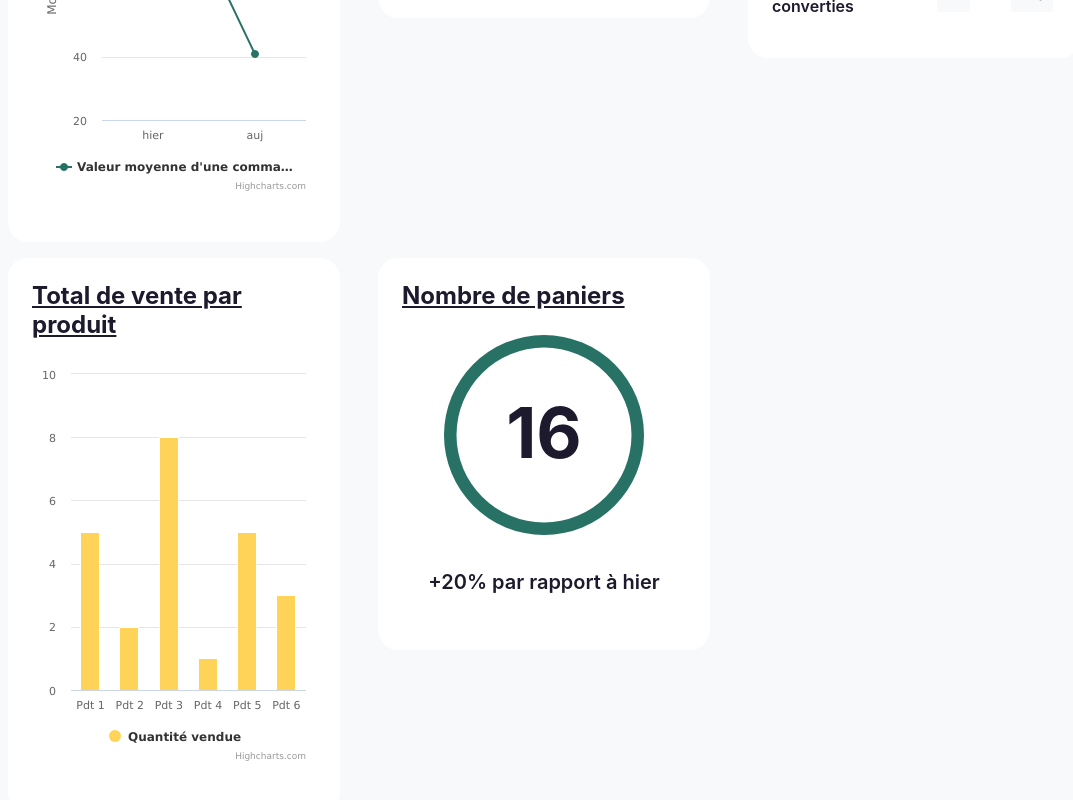
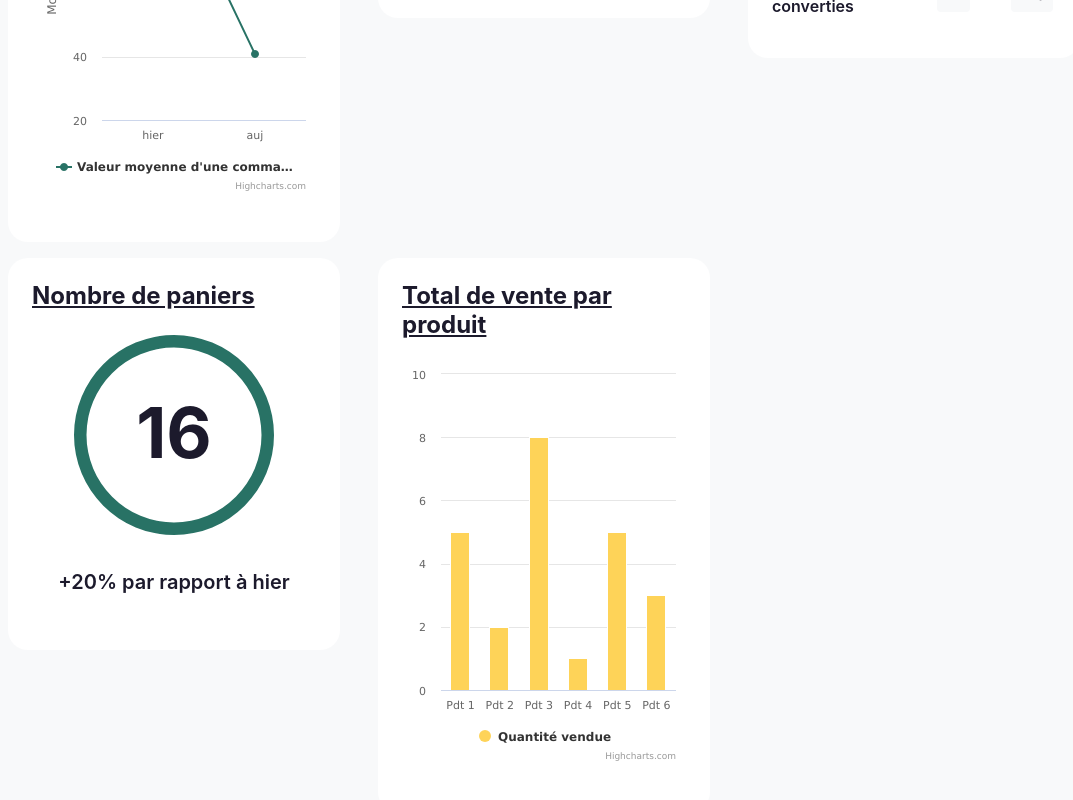
Before and after one commit to malaballery/testDashboard, an Angular app: page /commandes in a window 1280 px wide. Shown: the part 602-1402 px from the top of the page, without its empty margins (96-1169 px from the left). Built offline with nearby package versions, Linux system fonts and the light colour scheme.

Commit message:
(en)FIN !

```diff
--- a/src/app/commandes/commandes.component.html
+++ b/src/app/commandes/commandes.component.html
@@ -13,7 +13,7 @@
         <app-valeur-moyenne-commandes></app-valeur-moyenne-commandes>
         <app-nombres-commandes></app-nombres-commandes>
         <app-taux-conversion></app-taux-conversion>
+        <app-nombre-paniers></app-nombre-paniers>
         <app-total-vente-par-produit></app-total-vente-par-produit>
-        <app-nombre-paniers></app-nombre-paniers>
     </div>
 </div>
```
